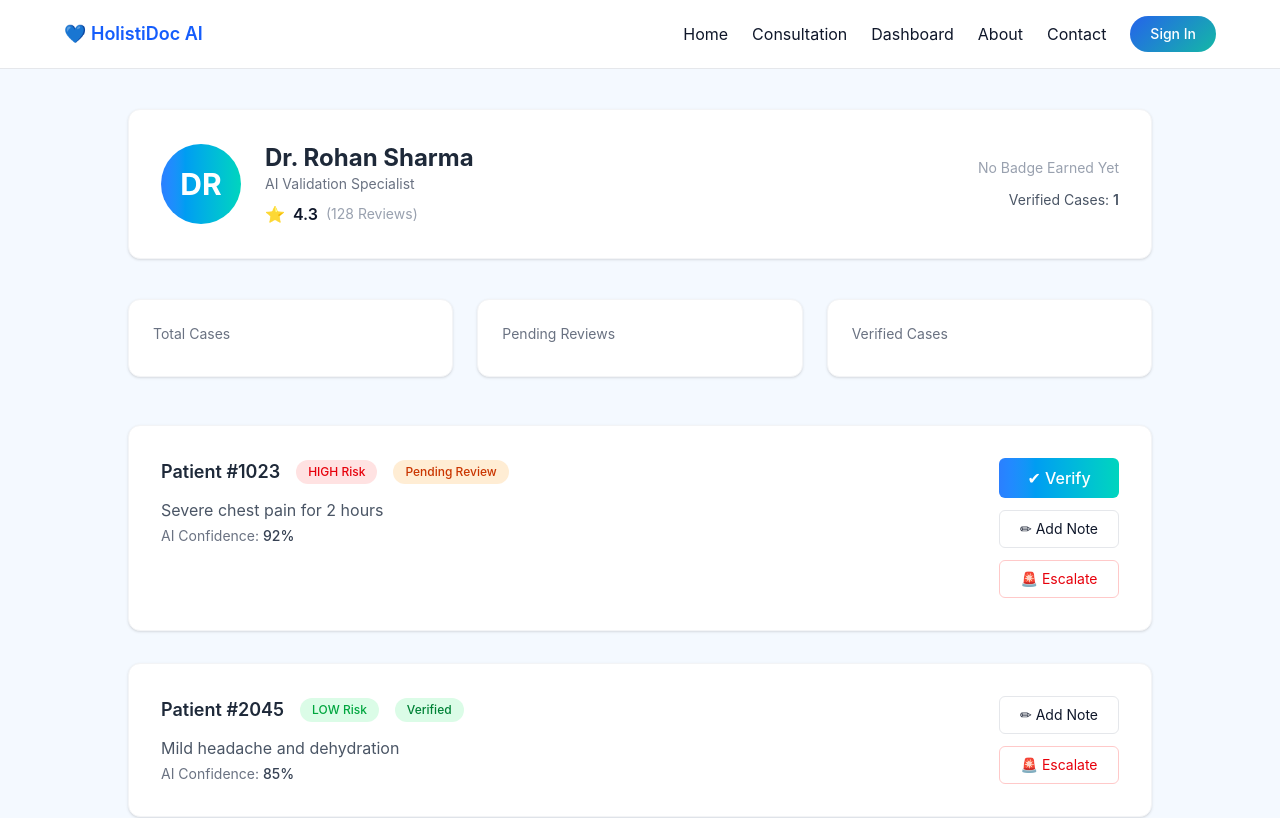
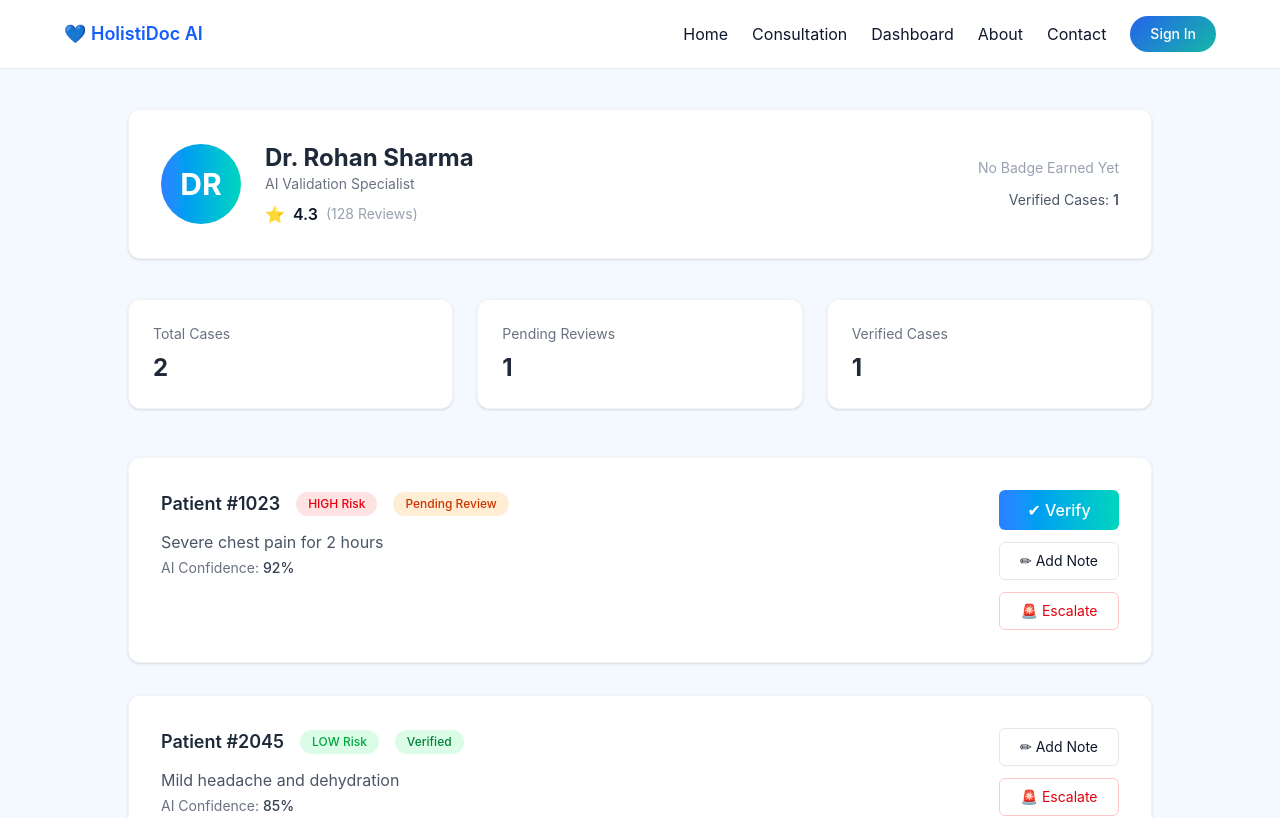
Before and after one commit to Keshar18/my-app, a Next.js app: page /doctor-panel in a window 1280 px wide. Shown: the top 818 px of the page. Built offline with nearby package versions, Linux system fonts and the light colour scheme.

Commit message:
solve error

```diff
--- a/app/doctor-panel/page.tsx
+++ b/app/doctor-panel/page.tsx
@@ -226,7 +226,7 @@ function StatCard({ title, value }: { title: string; value: number }) {
         {title}
       </p>
       <h2 className="text-2xl font-bold text-gray-800">
-
+        {value}
       </h2>
     </div>
   );
```
